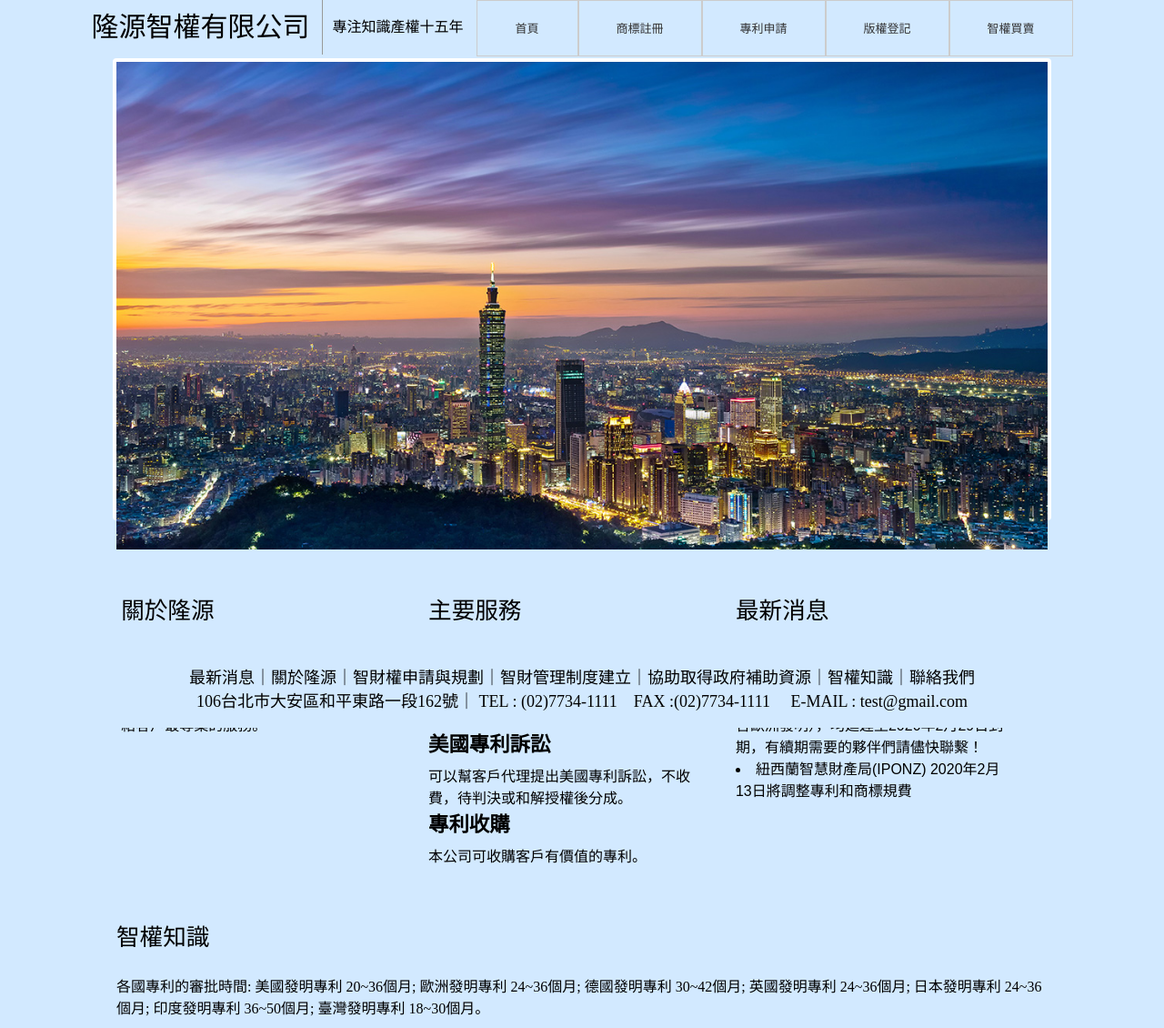
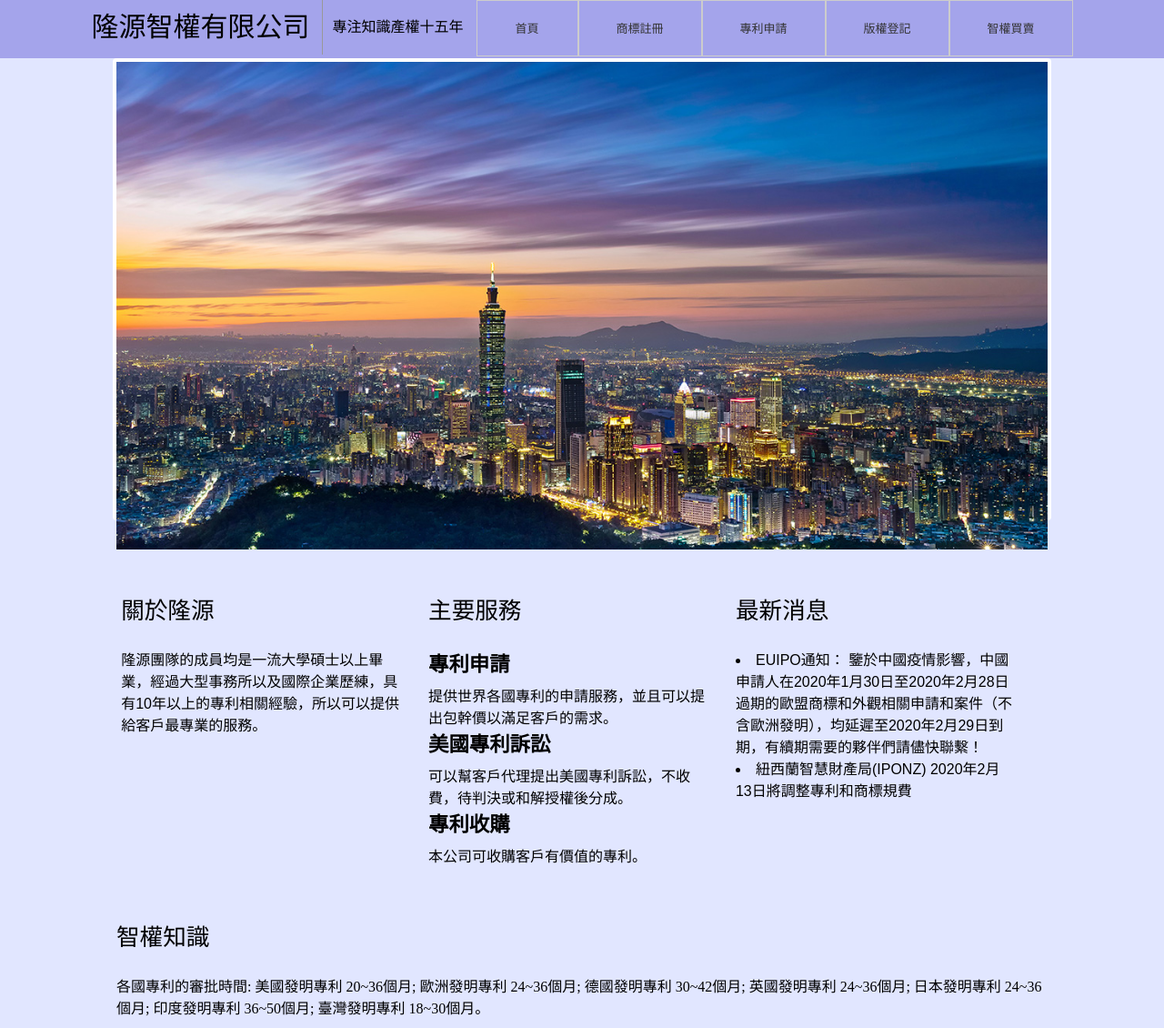
Before and after one commit to jeff3071/lonyuan, a plain HTML site: page index.html in a window 1280 px wide. Shown: the top 1130 px of the page at 91% size. Drawn offline with nearby package versions, Linux system fonts and the light colour scheme.

Commit message:
change color

```diff
--- a/header.html
+++ b/header.html
@@ -3,7 +3,7 @@
 
     <div id="logo-title">專注知識產權十五年</div>
     <ul class="drop-down-menu">
-        <li>
+        <li class="header_li">
             <a href='javascript:modifyUrlAndReload("index.html")' class="drop-down-menu-element">首頁</a>
         </li>
         <li>
--- a/index.html
+++ b/index.html
@@ -9,7 +9,7 @@
     <link rel="stylesheet" href="FlexSlider/flexslider.css" type="text/css">
     <script src="https://ajax.googleapis.com/ajax/libs/jquery/1.6.2/jquery.min.js"></script>
     <script src="./FlexSlider/jquery.flexslider.js"></script>
-    <title>隆源</title>
+    <title>隆源智權有限公司 - 首頁</title>
     <script type="text/javascript" charset="utf-8">
         $(window).load(function() {
             $('.flexslider').flexslider(
@@ -79,7 +79,7 @@
                 <div class="sec-item">
                     <p class="sec-title"></p>
                 </div>
-                <br><br><br><br><br><br>
+
 
             </div>
 
--- a/main.css
+++ b/main.css
@@ -1,10 +1,11 @@
 .container {
     min-width: 1100px;
+    background-color: #E1E6FF;
 }
 
 html > * {
     margin: 0;
-    background-color: #D2E9FF ;
+    background-color: #A4A4EB ;
 }
 
   /* ====================================================================================================================
@@ -21,7 +22,11 @@ html > * {
  }
 
  .header-logo > * {
-     background-color: #D2E9FF;
+     background-color: #A4A4EB;
+ }
+
+ #header {
+     background-color: #A4A4EB;
  }
 
 #logo {
@@ -49,11 +54,11 @@ html > * {
     left: 0;
     bottom: 0;
     width: 100%;
-    background-color: #D2E9FF;
+    background-color: #A4A4EB;
     text-align: center;
     min-height: 60px;
     box-sizing: border-box;
-    position: fixed;
+    position: static;
     /* 展開footer寬度 */
     font-size: 18px;
 }
@@ -81,6 +86,7 @@ html > * {
      /* width: 70%; */
      height: 100%;
      padding-left: 0.625rem;
+
  }
 
  ul.drop-down-menu li {
@@ -104,7 +110,7 @@ html > * {
  }
 
  ul.drop-down-menu a {
-    background-color: #D2E9FF;
+    background-color: #A4A4EB;
      color: #333;
      display: block;
      padding: 0 2rem;
@@ -158,6 +164,7 @@ html > * {
         height: 35rem;
         justify-content:center;
     }
+
 
 
 
```
